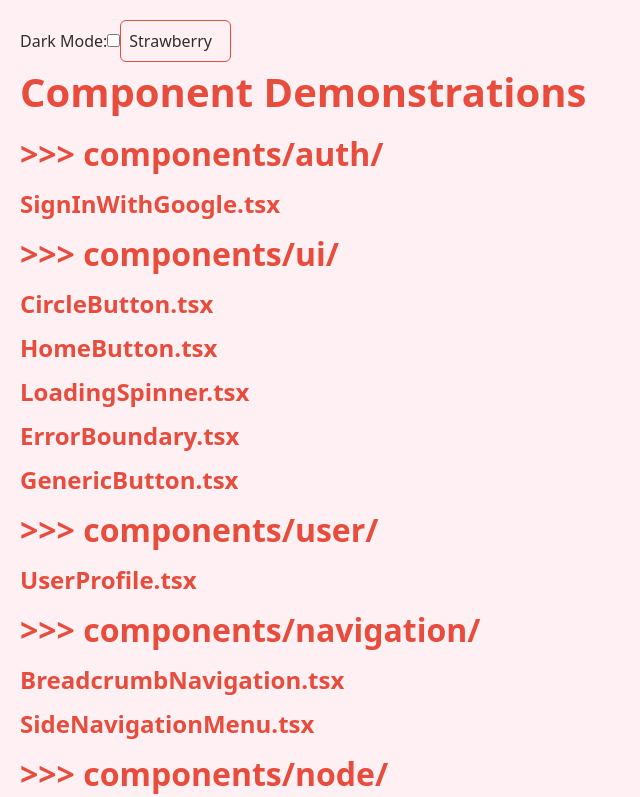
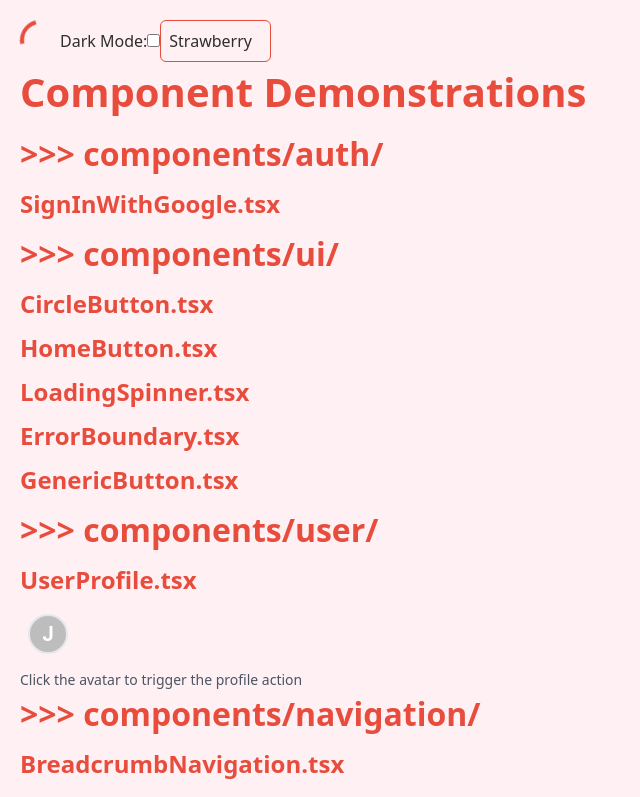
Before and after one commit to CorbinIvon/2024fa-csci-36-inventory-system, a Next.js app in the folder apps/frontend/inventory-system-frontend/: page /components in a window 1280 px wide. Shown: the top 797 px of the page, without its empty margins (0-640 px from the left). Built offline with nearby package versions, Linux system fonts and the light colour scheme.

Commit message:
Add UserProfile component and integrate it into the Page; enhance layout with spinner

```diff
--- a/apps/frontend/inventory-system-frontend/src/app/components/page.tsx
+++ b/apps/frontend/inventory-system-frontend/src/app/components/page.tsx
@@ -9,6 +9,7 @@ import NodeCard from './node/NodeCard'
 import NodeCreationForm from './node/NodeCreationForm'
 import NodeDescriptionModal from './node/NodeDescriptionModal'
 import Node from '@repo/node-api/src/node'
+import UserProfile from './user/UserProfile'
 
 const Page: React.FC = () => {
   const [searchTerm, setSearchTerm] = useState('')
@@ -159,13 +160,22 @@ const Page: React.FC = () => {
     setIsDialogOpen(false)
   }
 
+  const handleProfileClick = () => {
+    console.log('Profile clicked')
+    // You can add more functionality here, like opening a menu
+  }
+
   if (!isHydrated) {
     return null
   }
 
   return (
     <div className="pl-5 pt-5">
-      <ThemePicker />
+      <div className="flex">
+        <div className="spinner" />
+        <ThemePicker />
+      </div>
+
       <h1>Component Demonstrations</h1>
 
       <h2>&gt;&gt;&gt; components/auth/</h2>
@@ -180,6 +190,14 @@ const Page: React.FC = () => {
 
       <h2>&gt;&gt;&gt; components/user/</h2>
       <h4>UserProfile.tsx</h4>
+      <div className="space-y-2">
+        <UserProfile
+          name="John Doe"
+          onClick={handleProfileClick}
+          // Optionally add imageUrl prop with actual image path
+        />
+        <p className="text-sm text-gray-600">Click the avatar to trigger the profile action</p>
+      </div>
 
       <h2>&gt;&gt;&gt; components/navigation/</h2>
       <h4>BreadcrumbNavigation.tsx</h4>
--- /dev/null
+++ b/apps/frontend/inventory-system-frontend/src/app/components/user/UserProfile.tsx
@@ -0,0 +1,35 @@
+'use client'
+import React from 'react'
+import { Avatar, IconButton, Tooltip } from '@mui/material'
+
+interface UserProfileProps {
+  imageUrl?: string
+  name: string
+  onClick: () => void
+}
+
+const UserProfile: React.FC<UserProfileProps> = ({
+  imageUrl, // Remove default value to use MUI's built-in fallback
+  name,
+  onClick,
+}) => {
+  return (
+    <Tooltip title={`Profile: ${name}`}>
+      <IconButton onClick={onClick} className="hover:opacity-80 transition-opacity">
+        <Avatar
+          src={imageUrl}
+          alt={name}
+          sx={{
+            width: 40,
+            height: 40,
+            border: '2px solid #e5e7eb',
+          }}
+        >
+          {name.charAt(0)} {/* Shows first letter of name if no image */}
+        </Avatar>
+      </IconButton>
+    </Tooltip>
+  )
+}
+
+export default UserProfile
--- a/apps/frontend/inventory-system-frontend/src/app/globals.css
+++ b/apps/frontend/inventory-system-frontend/src/app/globals.css
@@ -137,3 +137,23 @@ textarea:focus {
   outline: none;
   border-color: var(--secondary-color);
 }
+
+@layer utilities {
+  .spinner {
+    border: 4px solid var(--background-color);
+    border-top: 4px solid var(--primary-color);
+    border-radius: 50%;
+    width: 40px;
+    height: 40px;
+    animation: spin 1s linear infinite;
+  }
+}
+
+@keyframes spin {
+  0% {
+    transform: rotate(0deg);
+  }
+  100% {
+    transform: rotate(360deg);
+  }
+}
```
